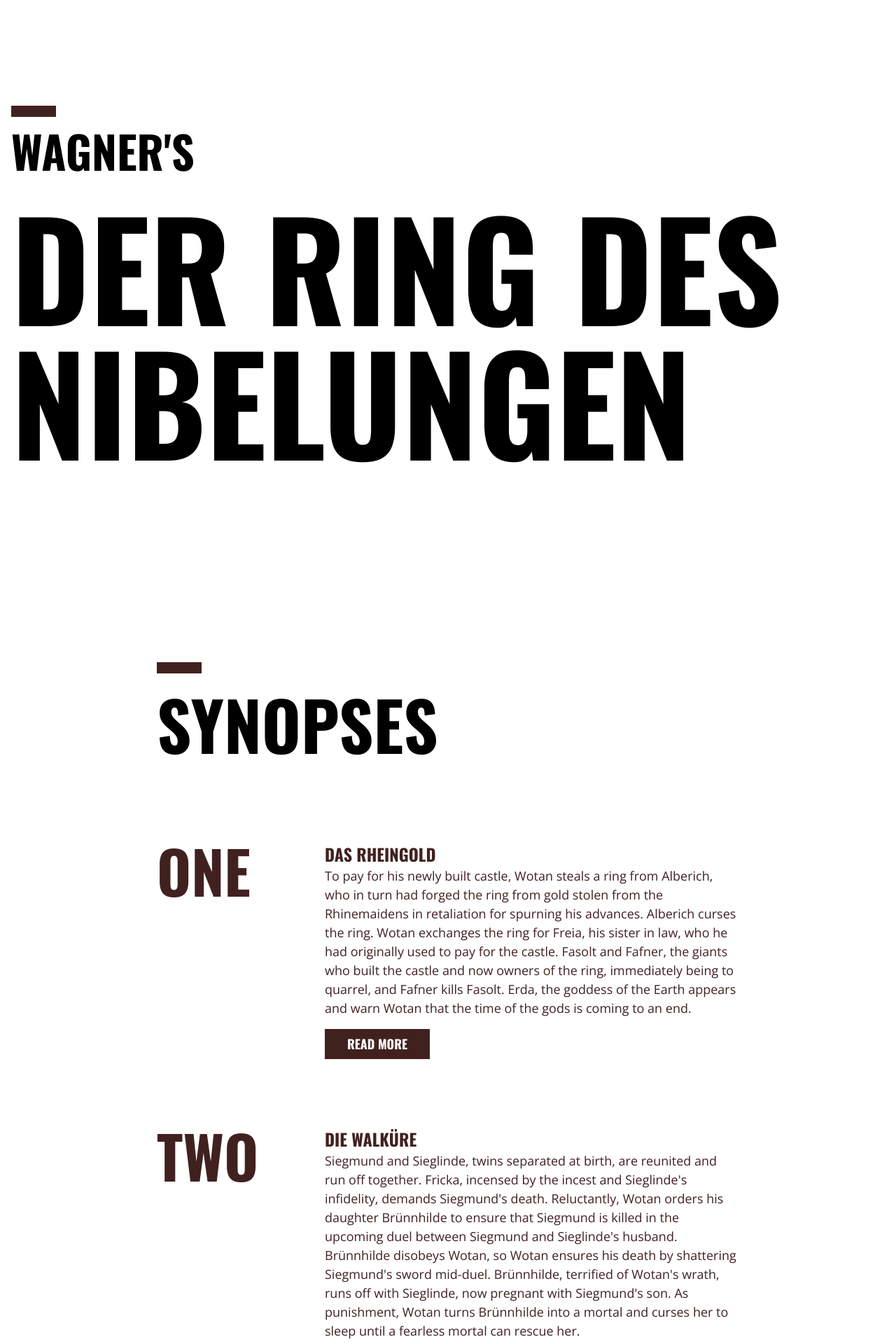
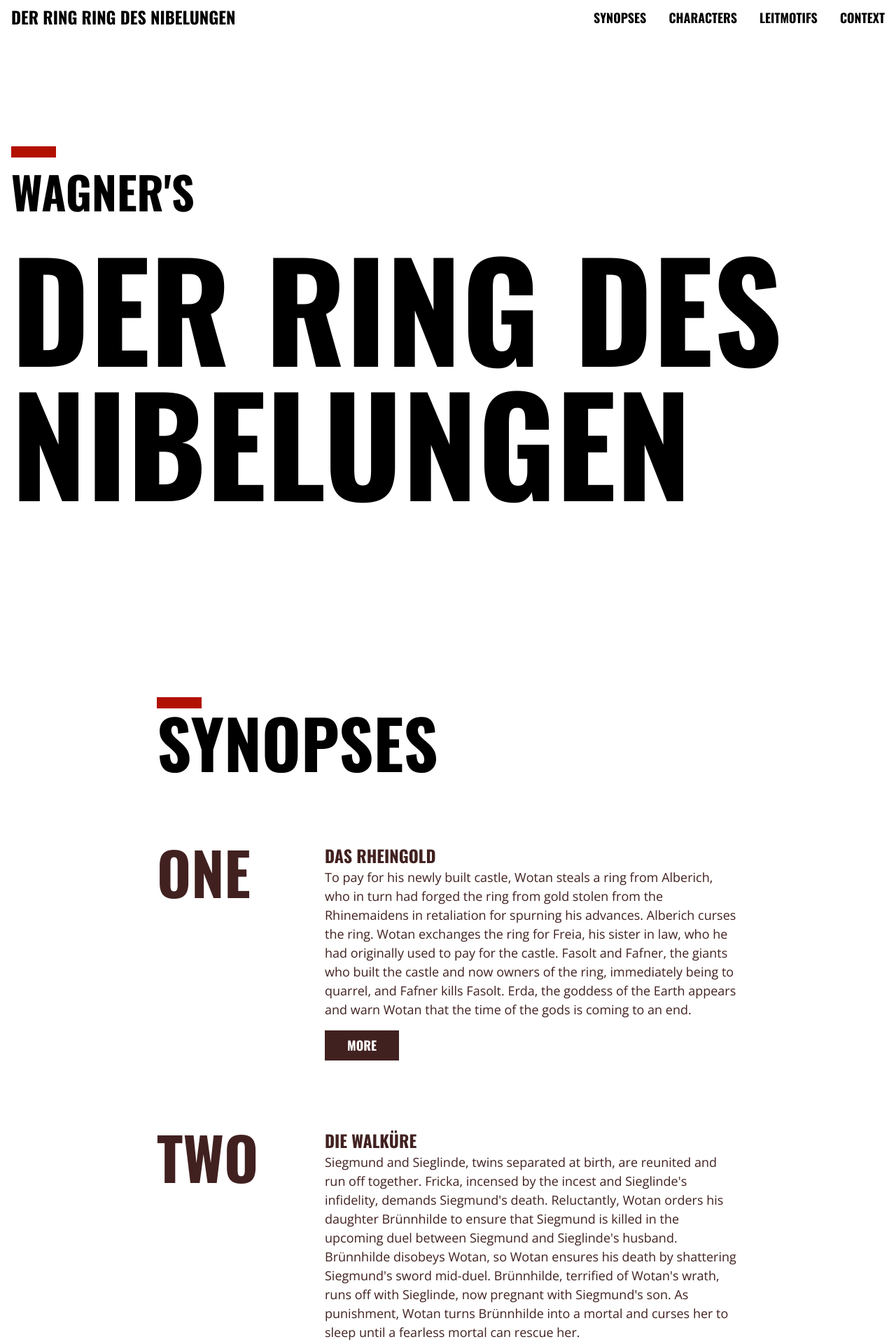
Before and after one commit to mattsugihara/ring-cycle, a Jekyll site: the page built from index.html, in a window 1280 px wide. Shown: the top 1920 px of the page at 70% size. Built offline with Jekyll 4.4.1, drawn with Linux system fonts in a browser that asks for light colours; some of the changed text lies outside the part shown.

Commit message:
mobile nav style

```diff
--- a/_includes/leitmotif.html
+++ b/_includes/leitmotif.html
@@ -1,3 +1,3 @@
 ### {{ include.name }}
 
-<iframe src="https://youtube.com/embed/{{ include.videocode }}?showinfo=0&rel=0&iv_load_policy=3" frameborder="0" style="width:100%; height:100px" allowfullscreen></iframe>
+<iframe src="https://youtube.com/embed/{{ include.videocode }}?showinfo=0&rel=0&iv_load_policy=3" style="height:100px" allowfullscreen></iframe>
--- a/_layouts/boilerplate.html
+++ b/_layouts/boilerplate.html
@@ -21,7 +21,35 @@
 </head>
 
 <body>
-{{ content }}
-<script src="{{ site.baseurl }}/scripts/ring.js"></script>
+  <nav>
+    <a href="{{ site.baseurl }}/" id="logo">
+      Der Ring Ring Des Nibelungen
+    </a>
+    <ul class="nav">
+      <li><a href="{{ site.baseurl }}/">Home</a></li>
+      <li><a href="{{ site.baseurl }}/synopses">Synopses</a></li>
+      <li><a href="{{ site.baseurl }}/characters">Characters</a></li>
+      <li><a href="{{ site.baseurl }}/leitmotifs">Leitmotifs</a></li>
+      <li><a href="{{ site.baseurl }}/context">Context</a></li>
+    </ul>
+    <button id="hide-nav">
+      <svg xmlns="http://www.w3.org/2000/svg" width="48" height="48" viewBox="0 0 48 48">
+        <polygon fill-rule="evenodd" points="24 21.172 9.151 6.322 6.322 9.151 21.172 24 6.322 38.849 9.151 41.678 24 26.828 38.849 41.678 41.678 38.849 26.828 24 41.678 9.151 38.849 6.322 24 21.172"/>
+      </svg>
+    </button>
+  </nav>
+  <button id="show-nav">
+    <svg xmlns="http://www.w3.org/2000/svg" width="48" height="48" viewBox="0 0 48 48">
+      <g fill-rule="evenodd">
+        <rect width="28" height="4" x="10" y="10"/>
+        <rect width="28" height="4" x="10" y="22"/>
+        <rect width="28" height="4" x="10" y="34"/>
+      </g>
+    </svg>
+  </button>
+
+  {{ content }}
+
+  <script src="{{ site.baseurl }}/scripts/ring.js"></script>
 </body>
 </html>
--- a/index.html
+++ b/index.html
@@ -17,7 +17,7 @@
       <p>
         {{ post.synopsis }}
       </p>
-      <div class="button">read more</div>
+      <div class="button">more</div>
     </div>
   </a>
 
@@ -27,17 +27,17 @@
   <p>
     There’s a bunch of them. Many of them are gods, some of them are humans, and others are something else.
   </p>
-  <a href="{{ site.baseurl }}/characters/" class="button">read more</a>
+  <a href="{{ site.baseurl }}/characters/" class="button">more</a>
 
   <h2>Leitmotifs</h2>
   <p>
     Wagner boilerplateally invented the idea of music representing characters, actions, or concepts. Scholars have identified about a hundred of them.
   </p>
-  <a href="{{ site.baseurl }}/leitmotifs/" class="button">read more</a>
+  <a href="{{ site.baseurl }}/leitmotifs/" class="button">more</a>
 
   <h2>Context</h2>
   <p>
     There’s no getting around the fact that Hitler loved The Ring, and that Wagner is on record saying that jews are terrible. On the other hand, the only competent characters in The Ring are women, ideas of traditional masculinity is pretty well skewered, and the very notion of capitalism is called into question. So, it’s complicated. Let’s explore that.
   </p>
-  <a href="{{ site.baseurl }}/context/" class="button">read more</a>
+  <a href="{{ site.baseurl }}/context/" class="button">more</a>
 </div>
--- a/styles/ring.scss
+++ b/styles/ring.scss
@@ -11,12 +11,17 @@
 $body-font: "Open Sans", Helvetica, sans-serif;
 $heading-font: Oswald, Helvetica, sans-serif;
 
+$red: #B21000;
+$light-blue: #0E62CC;
+$dark-blue: #004FB2;
+
+
 .line{
   content:" ";
   display: block;
   height: 1rem;
   width: 4rem;
-  background-color: $primary-font-color;
+  background-color: $red;
 }
 
 
@@ -52,13 +57,11 @@
 
   div:first-child{
     font-size: 5vw;
-    position: relative;
     margin-bottom: 4vh;
 
     &::before{
       @extend .line;
-      position: absolute;
-      top: -2rem;
+      transform: translateY(-1rem);
     }
   }
 }
@@ -66,6 +69,7 @@
 h2{
   font-size: 48px;
   margin-top: 6rem;
+  line-height: 1;
   &::before{
     @extend .line;
   }
@@ -96,7 +100,6 @@
 .button{
   background: $primary-font-color;
   color: white;
-
   border-radius: 0px;
   padding: .5rem 2rem;
   font-family: $heading-font;
@@ -105,15 +108,12 @@
   font-size: 18px;
   margin-top: 1rem;
   display: inline-block;
-  transition: all 500ms ease;
-
-
-
+  transition: all 350ms ease;
 
   &:hover{
-    box-shadow: 0 2px 4px rgba(0,0,0,.54);
     background: white;
     color: $primary-font-color;
+    box-shadow: 0 2px 4px rgba(0,0,0,.5);
   }
 }
 
@@ -127,6 +127,12 @@
     position: absolute;
     left: 1rem;
   }
+}
+
+iframe{
+  width: 100%;
+  margin-top: 1rem;
+  border: 0;
 }
 
 /*
@@ -162,6 +168,7 @@
     opacity: 0;
     pointer-events: none;
     transition: all 250ms ease;
+    z-index: 1;
 
     ul{
       list-style: none;
@@ -190,32 +197,51 @@
   }
 
   #show-nav{
-    font-size: 32px;
     border: 0;
+    outline: 0;
     background: white;
-    color: $primary-font-color;
+    padding: 0;
+
+    svg{
+      fill: $primary-font-color;
+    }
+
+    &:hover,&:focus{
+      background: $primary-font-color;
+
+      svg{
+        fill: white;
+      }
+    }
   }
 
   #hide-nav{
+    border: 0;
+    outline: 0;
+    padding: 0;
+    background: $primary-font-color;
+    padding: .25rem;
     border-radius: 50%;
-    border: 0;
-    outline: none;
-    font-size: 32px;
-    line-height: 32px;
-    height: 4rem;
-    width: 4rem;
+    height: 64px;
+    width: 64px;
     position: absolute;
     bottom:32px;
     left: 50%;
     margin-left: -2rem;
-    background: $primary-font-color;
-    color: white;
     transition: all 250ms ease;
+    cursor: pointer;
+
+    svg{
+      fill: white;
+    }
 
     &:hover,&:focus{
-      color: $primary-font-color;
       background: white;
-      box-shadow: 0 2px 4px rgba(0,0,0,.54);
+      box-shadow: 0 2px 4px rgba(0,0,0,.5);
+
+      svg{
+        fill: $primary-font-color;
+      }
     }
   }
 
--- a/synopses/index.html
+++ b/synopses/index.html
@@ -5,11 +5,11 @@
 
 <h2><i>The Ring</i> in 2.5 minutes</h2>
 
-<iframe src="https://youtube.com/embed/AgzZ_nLOJJE?showinfo=0&rel=0&iv_load_policy=3" frameborder="0" style="width:100%; height:338px" allowfullscreen></iframe>
+<iframe src="https://youtube.com/embed/AgzZ_nLOJJE?showinfo=0&rel=0&iv_load_policy=3" style="height:468px" allowfullscreen></iframe>
 
 <h2>Radiolab's <i>The Ring and I</i></h2>
 
-<iframe width="100%" height="130" frameborder="0" scrolling="no" src="https://www.wnyc.org/widgets/ondemand_player/radiolab/#file=%2Faudio%2Fxspf%2F91750%2F"></iframe>
+<iframe style="height:130px" scrolling="no" src="https://www.wnyc.org/widgets/ondemand_player/radiolab/#file=%2Faudio%2Fxspf%2F91750%2F"></iframe>
 
 
   {% for post in site.posts reversed %}
@@ -20,7 +20,7 @@
       <p>
         {{ post.synopsis }}
       </p>
-      <div class="button">read more</div>
+      <div class="button">more</div>
     </div>
   </a>
 
```
Also changed, not shown: _layouts/standard.html (+0 -14 lines).
